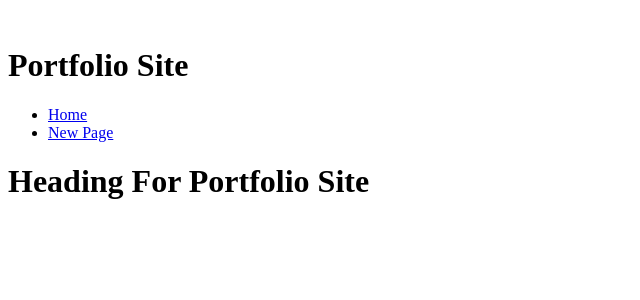
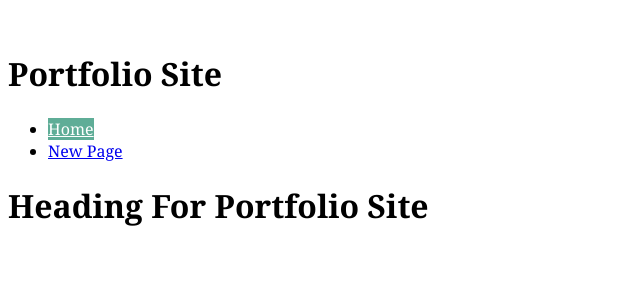
Before and after one commit to jordanehill01/Test-push, a Jekyll site: the page built from index.html, in a window 1280 px wide. Shown: the top 300 px of the page, without its empty margins (0-640 px from the left). Built offline with Jekyll 4.4.1, drawn with Linux system fonts in a browser that asks for light colours; Markdown is read by kramdown in place of the engine named in the settings.

Commit message:
IFstatementchanges

```diff
--- a/_includes/nav.html
+++ b/_includes/nav.html
@@ -2,7 +2,7 @@
 
   <nav>
     <ul>
-        <li><a href="{{site.baseurl}}/" class="{%ifpage.url==index.html%}current{%endif%}">Home</a></li>
-        <li><a href="{{site.baseurl}}/newpage.html">New Page</a></li>
+        <li><a href="{{site.baseurl}}/" class="{% if page.url=='/'%}current{% endif%}">Home</a></li>
+        <li><a href="{{site.baseurl}}/" class="{% if page.url=='/newpage.html'%}current{% endif%}" >New Page</a></li>
     </ul>
     </nav>
--- a/_layouts/default.html
+++ b/_layouts/default.html
@@ -5,20 +5,14 @@
         <meta name="description" content="$1">
         <meta name="viewport" content="width=device-width, initial-scale=1">
         <title>Test Webpage For Portfolio</title>
-        <link rel="stylesheet" href="{{site.baseurl}}css/common.css">
+        <link href="{{site.baseurl}}/css/common.css" rel="stylesheet">
     </head>
     <body>
 
     <header>
     	<h1> Portfolio Site</h1>
-    <nav>
-    <ul>
-        <li><a href="{{site.baseurl}}/" class="{%if page.url == index.html%}current{%endif%}">Home</a></li>
-        <li><a href="{{site.baseurl}}/newpage.html">New Page</a></li>
-    </ul>
-    </nav>
+{%include nav.html%}
     </header>
-
 
 {{content}}
 
--- a/css/common.css
+++ b/css/common.css
@@ -1,11 +1,10 @@
 html{
-	margin:0;
-	padding:0;
-font-family: Georgia, serif;
+margin:0;
+padding:0;
+font: normal 100%/1.4 Georgia,serif;
 }
 
-
 .current {
-	background-color:#3D6F85;
+	background-color:#5FAD97;
 	color:#fff;
 }
```
Also changed, not shown: 2 other files.
